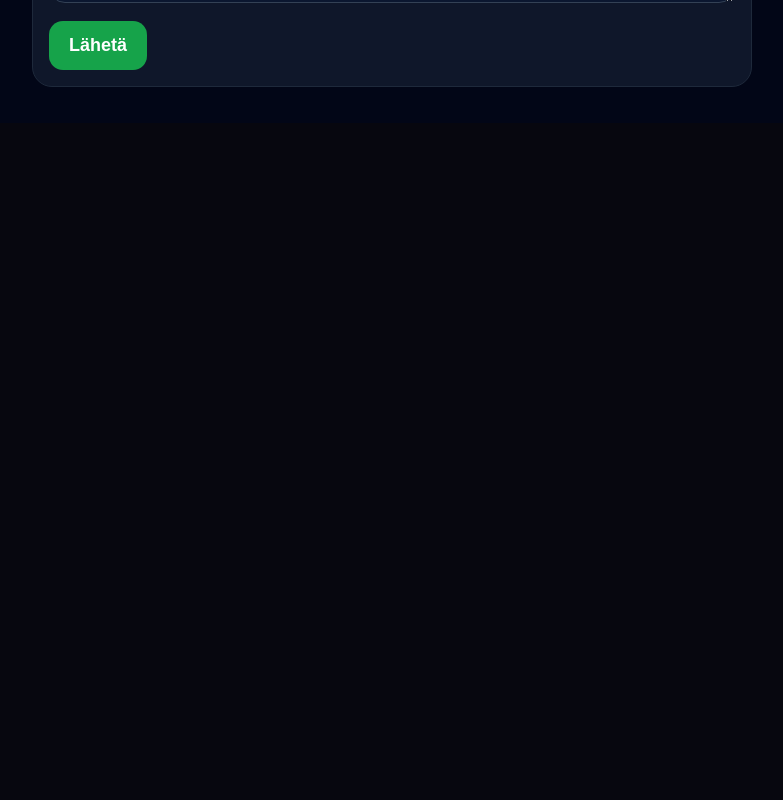
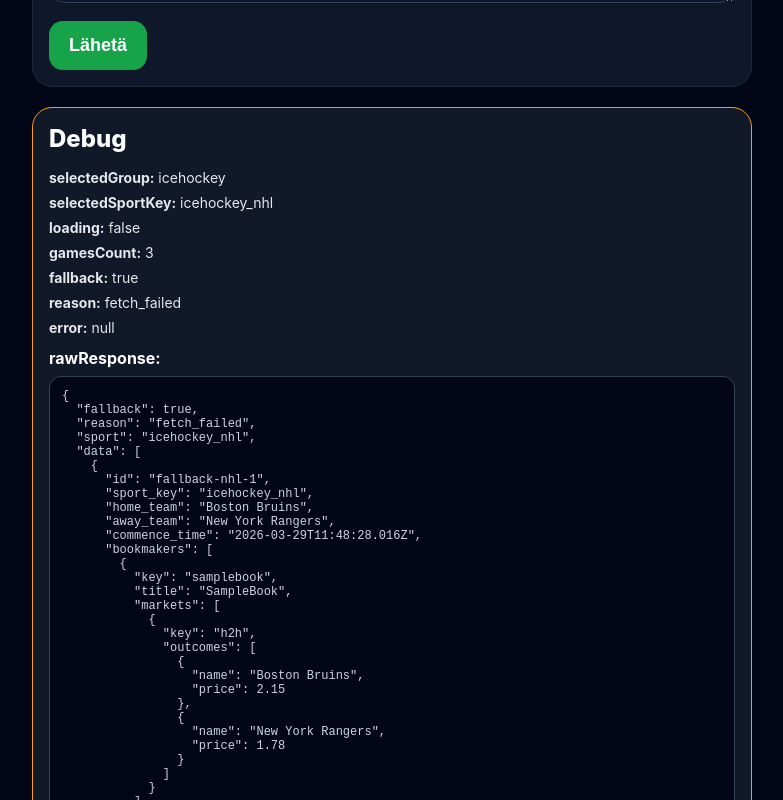
Before and after one commit to vv-glitchhub/scorecaster, a Next.js app: page / in a window 1280 px wide. Shown: the part 1840-2640 px from the top of the page, without its empty margins (248-1031 px from the left). Before the commit the page ends 1963 px from the top, so only its background shows below. Built offline with nearby package versions, Linux system fonts and the light colour scheme; no server answers.

Commit message:
Update page.jsx

```diff
--- a/app/page.jsx
+++ b/app/page.jsx
@@ -34,8 +34,9 @@ const TEXT = {
     whatIsThis: "Mikä tämä on?",
     infoTitle: "Mitä sovellus tekee?",
     infoBody:
-      "Scorecaster näyttää tulevia otteluita, vertailee kertoimia ja arvioi parhaan kohteen saatavilla olevan datan perusteella. Sovellus käyttää otteludataa, bookmaker-kertoimia ja niistä johdettuja todennäköisyyksiä. Osa näkymästä voi käyttää fallback-dataa, jos live-dataa ei ole saatavilla.",
+      "Scorecaster näyttää tulevia otteluita, vertailee kertoimia ja arvioi parhaan kohteen saatavilla olevan datan perusteella.",
     close: "Sulje",
+    debug: "Debug",
   },
   en: {
     title: "SCORECASTER",
@@ -68,8 +69,9 @@ const TEXT = {
     whatIsThis: "What is this?",
     infoTitle: "What does this app do?",
     infoBody:
-      "Scorecaster shows upcoming games, compares odds, and estimates the best available betting option based on available data. The app uses game data, bookmaker odds, and derived probabilities. Some views may use fallback data if live data is unavailable.",
+      "Scorecaster shows upcoming games, compares odds, and estimates the best available betting option based on available data.",
     close: "Close",
+    debug: "Debug",
   },
 };
 
@@ -141,6 +143,7 @@ function normalizeProbabilities(bestOdds, game) {
   ];
 
   const total = probs.reduce((a, b) => a + b, 0);
+
   if (total <= 0) {
     return { home: 50, draw: 0, away: 50 };
   }
@@ -217,6 +220,17 @@ export default function Page() {
   const [sessionId, setSessionId] = useState("");
   const [visitorId, setVisitorId] = useState("");
 
+  const [debugInfo, setDebugInfo] = useState({
+    selectedGroup: "icehockey",
+    selectedSportKey: "icehockey_nhl",
+    loading: true,
+    gamesCount: 0,
+    fallback: null,
+    reason: null,
+    error: null,
+    rawResponse: null,
+  });
+
   const bankroll = useMemo(() => {
     const parsed = Number(bankrollInput.replace(",", "."));
     return Number.isFinite(parsed) ? parsed : 0;
@@ -279,27 +293,67 @@ export default function Page() {
       if (!selectedSportKey) {
         setGames([]);
         setLoading(false);
+        setDebugInfo((prev) => ({
+          ...prev,
+          selectedGroup,
+          selectedSportKey,
+          loading: false,
+          gamesCount: 0,
+          error: "No sport key selected",
+        }));
         return;
       }
 
       setLoading(true);
+      setDebugInfo((prev) => ({
+        ...prev,
+        selectedGroup,
+        selectedSportKey,
+        loading: true,
+        error: null,
+      }));
 
       try {
         const res = await fetch(`/api/odds?sport=${selectedSportKey}`);
         const data = await res.json();
+
+        console.log("ODDS RESPONSE:", data);
+
         const list = Array.isArray(data.data) ? data.data : [];
         setGames(list);
         setSelectedGameId(list[0]?.id || "");
-      } catch {
+
+        setDebugInfo({
+          selectedGroup,
+          selectedSportKey,
+          loading: false,
+          gamesCount: list.length,
+          fallback: data.fallback ?? null,
+          reason: data.reason ?? null,
+          error: null,
+          rawResponse: data,
+        });
+      } catch (error) {
         setGames([]);
         setSelectedGameId("");
+
+        setDebugInfo({
+          selectedGroup,
+          selectedSportKey,
+          loading: false,
+          gamesCount: 0,
+          fallback: null,
+          reason: null,
+          error: String(error),
+          rawResponse: null,
+        });
       } finally {
         setLoading(false);
       }
     }
 
     loadGames();
-  }, [selectedSportKey]);
+  }, [selectedSportKey, selectedGroup]);
 
   const selectedGame = useMemo(() => {
     return games.find((g) => g.id === selectedGameId) || null;
@@ -344,24 +398,6 @@ export default function Page() {
       setFeedback("");
       setFeedbackEmail("");
       setStatus(t.sent);
-
-      try {
-        await fetch("/api/track", {
-          method: "POST",
-          headers: { "Content-Type": "application/json" },
-          body: JSON.stringify({
-            event_name: "feedback_sent",
-            page_path: "/",
-            session_id: sessionId,
-            visitor_id: visitorId,
-            selected_group: selectedGroup,
-            selected_sport_key: selectedSportKey,
-            selected_game: selectedGame
-              ? `${selectedGame.home_team} vs ${selectedGame.away_team}`
-              : null,
-          }),
-        });
-      } catch {}
     } catch {
       setStatus(t.failed);
     } finally {
@@ -588,6 +624,26 @@ export default function Page() {
           {status ? <div style={styles.status}>{status}</div> : null}
         </section>
 
+        <section style={styles.debugCard}>
+          <h2 style={styles.cardTitle}>{t.debug}</h2>
+          <div style={styles.debugGrid}>
+            <div><strong>selectedGroup:</strong> {debugInfo.selectedGroup}</div>
+            <div><strong>selectedSportKey:</strong> {debugInfo.selectedSportKey}</div>
+            <div><strong>loading:</strong> {String(debugInfo.loading)}</div>
+            <div><strong>gamesCount:</strong> {debugInfo.gamesCount}</div>
+            <div><strong>fallback:</strong> {String(debugInfo.fallback)}</div>
+            <div><strong>reason:</strong> {String(debugInfo.reason)}</div>
+            <div><strong>error:</strong> {String(debugInfo.error)}</div>
+          </div>
+
+          <div style={{ marginTop: 12 }}>
+            <strong>rawResponse:</strong>
+            <pre style={styles.pre}>
+              {JSON.stringify(debugInfo.rawResponse, null, 2)}
+            </pre>
+          </div>
+        </section>
+
         {infoOpen && (
           <div style={styles.modalOverlay} onClick={() => setInfoOpen(false)}>
             <div style={styles.modal} onClick={(e) => e.stopPropagation()}>
@@ -655,6 +711,13 @@ const styles = {
   card: {
     background: "#0f172a",
     border: "1px solid #1e293b",
+    borderRadius: 20,
+    padding: 16,
+    marginBottom: 20,
+  },
+  debugCard: {
+    background: "#111827",
+    border: "1px solid #f59e0b",
     borderRadius: 20,
     padding: 16,
     marginBottom: 20,
@@ -772,6 +835,23 @@ const styles = {
     padding: 14,
     background: "#0d1f18",
   },
+  debugGrid: {
+    display: "grid",
+    gap: 8,
+    color: "#e5e7eb",
+    fontSize: 14,
+  },
+  pre: {
+    whiteSpace: "pre-wrap",
+    wordBreak: "break-word",
+    background: "#020617",
+    border: "1px solid #334155",
+    borderRadius: 12,
+    padding: 12,
+    color: "#cbd5e1",
+    fontSize: 12,
+    marginTop: 8,
+  },
   modalOverlay: {
     position: "fixed",
     inset: 0,
```
